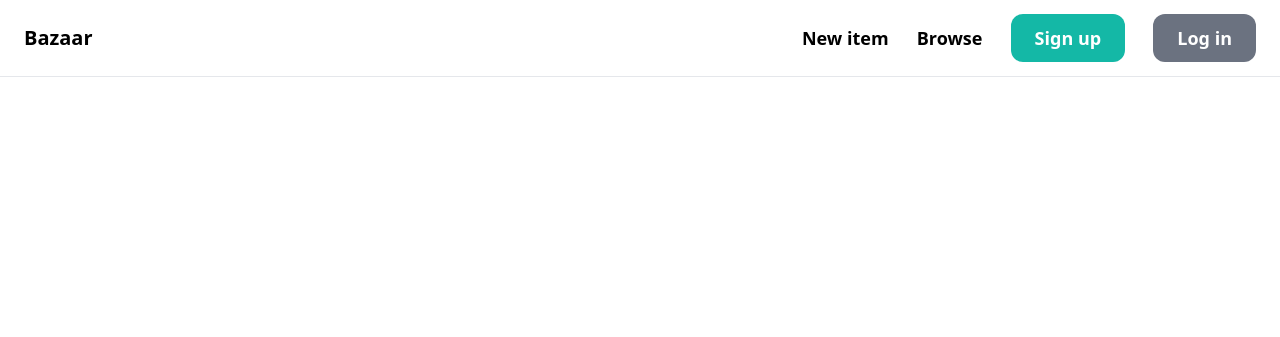
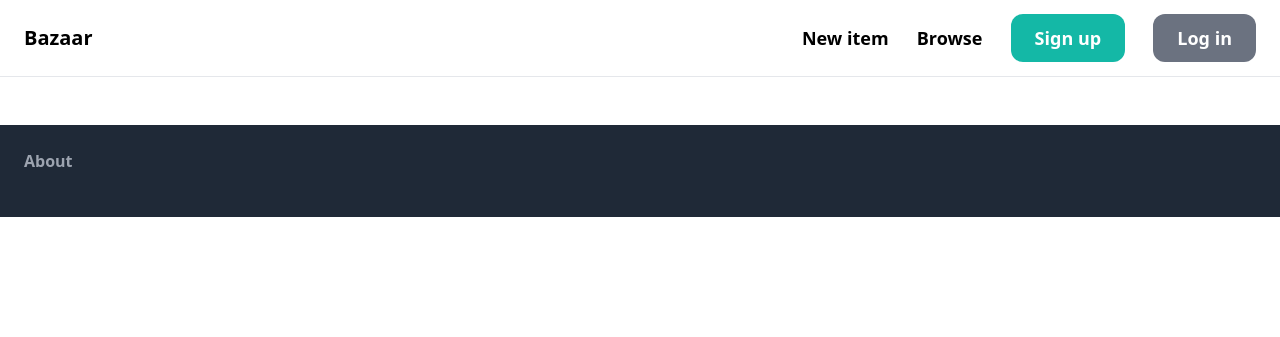
Before and after one commit to rajaehtasham/Python-Portfolio, a Python web app: template bazaar-marketplace/core/templates/core/base.html in a window 1280 px wide. Shown: the top 337 px of the page. Run offline with Jinja, Linux system fonts and the light colour scheme; the template is opened without the code that fills it, so the values that code supplies are empty; some libraries are stand-ins or nearby versions.

Commit message:
Add footer section with About column layout

```diff
--- a/bazaar-marketplace/core/templates/core/base.html
+++ b/bazaar-marketplace/core/templates/core/base.html
@@ -25,5 +25,11 @@
             {% block content %}
             {% endblock %}
         </div>
+
+        <footer class="px-6 py-6 flex justify-between bg-gray-800">
+            <div class="w-2/3 pr-10">
+                <h3 class="mb-5 font-semibold text-gray-400">About</h3>
+            </div>
+        </footer>
     </body>
 </html>
```
